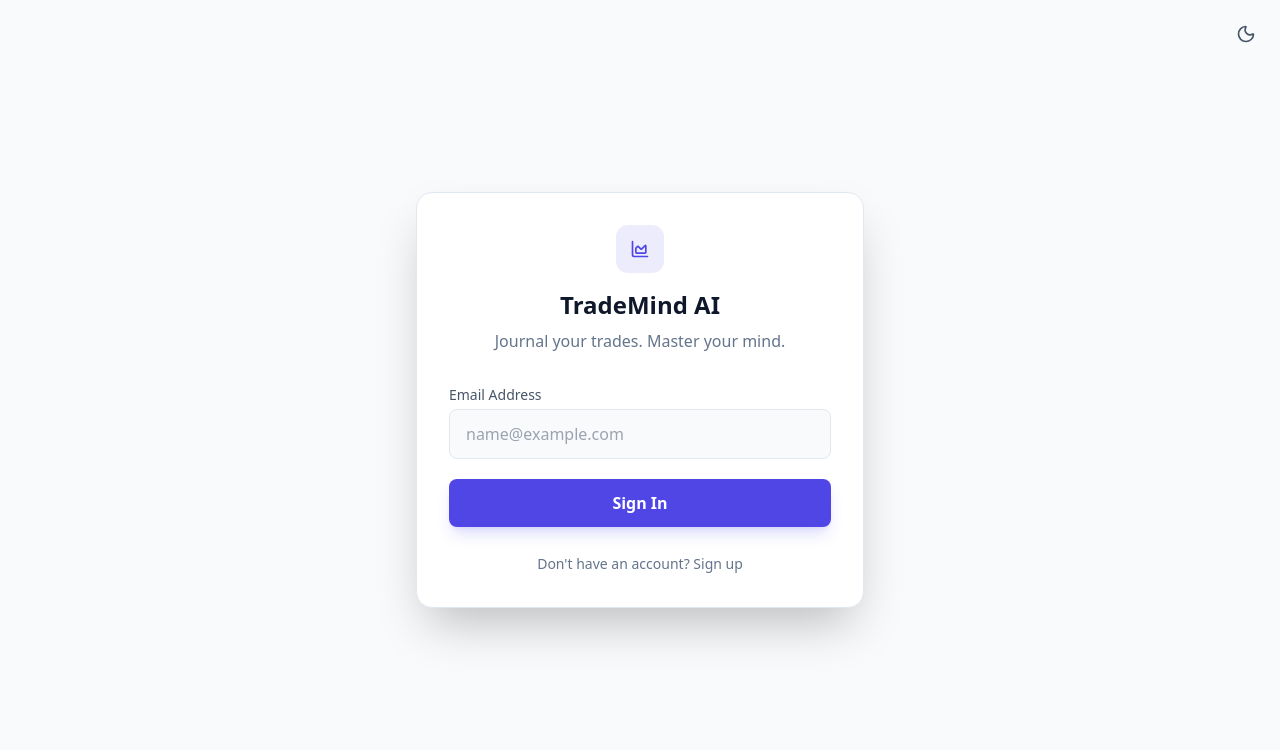
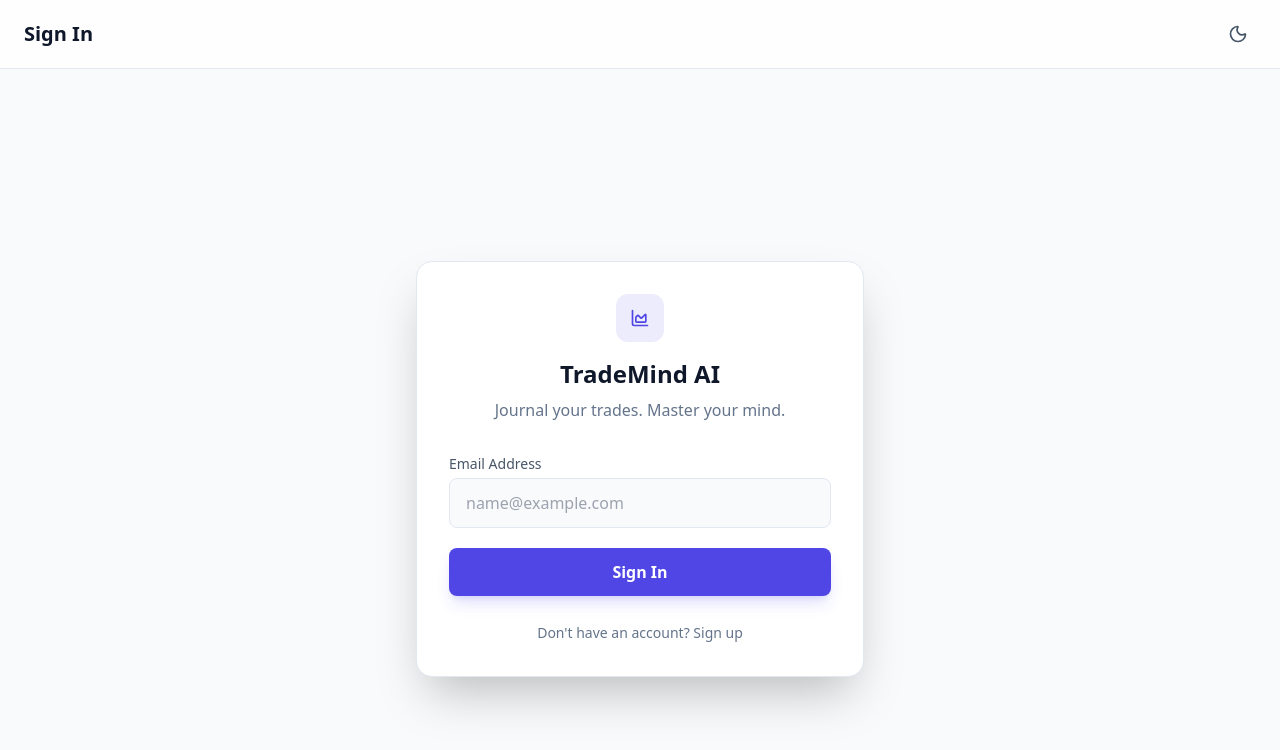
Before and after one commit to altamashaseer/TradeMind-AI-Journal, a React (Vite) app: page / in a window 1280 px wide. Shown: the top 750 px of the page. Built offline with nearby package versions, Linux system fonts and the light colour scheme; no server answers.

Commit message:
refactor(components): extract navbar into reusable component

```diff
--- a/App.tsx
+++ b/App.tsx
@@ -11,6 +11,8 @@ import TradeForm from './components/TradeForm';
 import TradeDetail from './components/TradeDetail';
 import { ICONS } from './constants';
 import { useTheme } from './context/ThemeContext';
+import Navbar from './components/Navbar';
+
 
 enum View {
   DASHBOARD = 'DASHBOARD',
@@ -111,32 +113,12 @@ const App: React.FC = () => {
 
       {/* Main Content */}
       <main className="flex-1 h-screen overflow-y-auto order-1 md:order-2 pb-20 md:pb-0 relative">
-        <header className="sticky top-0 bg-white/80 dark:bg-slate-950/80 backdrop-blur-md z-30 px-6 py-4 border-b border-slate-200 dark:border-slate-800 flex justify-between items-center transition-colors duration-300">
-          <div className="flex items-center gap-4">
-             <div className="md:hidden flex items-center gap-2 font-bold text-slate-900 dark:text-white text-lg">
-                <div className="bg-indigo-600 text-white p-1 rounded">{ICONS.Dashboard}</div>
-                TradeMind
-             </div>
-             <h1 className="text-xl font-bold text-slate-900 dark:text-white hidden md:block">
-               {currentView === View.DASHBOARD ? 'Performance Dashboard' : 'Trade Journal'}
-             </h1>
-          </div>
-
-          <div className="flex items-center gap-4">
-            <button
-              onClick={toggleTheme}
-              className="p-2 rounded-full hover:bg-slate-100 dark:hover:bg-slate-800 text-slate-600 dark:text-slate-400 transition-colors"
-            >
-              {theme === 'dark' ? ICONS.Sun : ICONS.Moon}
-            </button>
-            <button
-              onClick={openNewTradeForm}
-              className="bg-indigo-600 hover:bg-indigo-500 text-white px-4 py-2 rounded-lg font-medium shadow-lg shadow-indigo-500/20 transition-all flex items-center gap-2 text-sm"
-            >
-              {ICONS.Plus} <span className="hidden sm:inline">Log Trade</span>
-            </button>
-          </div>
-        </header>
+        <Navbar
+          title={currentView === View.DASHBOARD ? 'Performance Dashboard' : 'Trade Journal'}
+          theme={theme}
+          onToggleTheme={toggleTheme}
+          onLogTrade={openNewTradeForm}
+        />
 
         <div className="p-6 max-w-7xl mx-auto">
           {!backendConnected && (
--- a/components/Auth.tsx
+++ b/components/Auth.tsx
@@ -4,6 +4,7 @@ import { loginUser, registerUser, clearError } from '../store/authSlice';
 import { AppDispatch, RootState } from '../store/index';
 import { ICONS } from '../constants';
 import { useTheme } from '../context/ThemeContext';
+import Navbar from './Navbar';
 
 const Auth: React.FC = () => {
   const dispatch = useDispatch<AppDispatch>();
@@ -31,16 +32,10 @@ const Auth: React.FC = () => {
   };
 
   return (
-    <div className="min-h-screen flex items-center justify-center bg-slate-50 dark:bg-slate-950 p-4 transition-colors duration-300">
-      <div className="absolute top-4 right-4">
-        <button
-          onClick={toggleTheme}
+    <>
+      <Navbar title={isLogin ? 'Sign In' : 'Create Account'} theme={theme} onToggleTheme={toggleTheme} />
+      <div className="min-h-screen flex items-center justify-center bg-slate-50 dark:bg-slate-950 p-4 transition-colors duration-300">
 
-          className="p-2 rounded-full hover:bg-slate-200 dark:hover:bg-slate-800 text-slate-600 dark:text-slate-400 transition-colors"
-        >
-          {theme === 'dark' ? ICONS.Sun : ICONS.Moon}
-        </button>
-      </div>
 
       <div className="w-full max-w-md bg-white dark:bg-slate-900 border border-slate-200 dark:border-slate-800 rounded-2xl shadow-2xl p-8 animate-fade-in-up transition-colors duration-300">
         <div className="text-center mb-8">
@@ -103,6 +98,7 @@ const Auth: React.FC = () => {
         </div>
       </div>
     </div>
+    </>
   );
 };
 
--- /dev/null
+++ b/components/Navbar.tsx
@@ -0,0 +1,43 @@
+import React from 'react';
+import { ICONS } from '../constants';
+
+interface NavbarProps {
+    title: string;
+    theme: string;
+    onToggleTheme: () => void;
+    onLogTrade?: () => void;
+}
+
+const Navbar: React.FC<NavbarProps> = ({ title, theme, onToggleTheme, onLogTrade }) => {
+    return (
+        <header className="sticky top-0 bg-white/80 dark:bg-slate-950/80 backdrop-blur-md z-30 px-6 py-4 border-b border-slate-200 dark:border-slate-800 flex justify-between items-center transition-colors duration-300">
+            <div className="flex items-center gap-4">
+                <div className="md:hidden flex items-center gap-2 font-bold text-slate-900 dark:text-white text-lg">
+                    <div className="bg-indigo-600 text-white p-1 rounded">{ICONS.Dashboard}</div>
+                    TradeMind
+                </div>
+                <h1 className="text-xl font-bold text-slate-900 dark:text-white hidden md:block">
+                    {title}
+                </h1>
+            </div>
+            <div className="flex items-center gap-4">
+                <button
+                    onClick={onToggleTheme}
+                    className="p-2 rounded-full hover:bg-slate-100 dark:hover:bg-slate-800 text-slate-600 dark:text-slate-400 transition-colors"
+                >
+                    {theme === 'dark' ? ICONS.Sun : ICONS.Moon}
+                </button>
+                {onLogTrade && (
+                    <button
+                        onClick={onLogTrade}
+                        className="bg-indigo-600 hover:bg-indigo-500 text-white px-4 py-2 rounded-lg font-medium shadow-lg shadow-indigo-500/20 transition-all flex items-center gap-2 text-sm"
+                    >
+                        {ICONS.Plus} <span className="hidden sm:inline">Log Trade</span>
+                    </button>
+                )}
+            </div>
+        </header>
+    );
+};
+
+export default Navbar;
```
